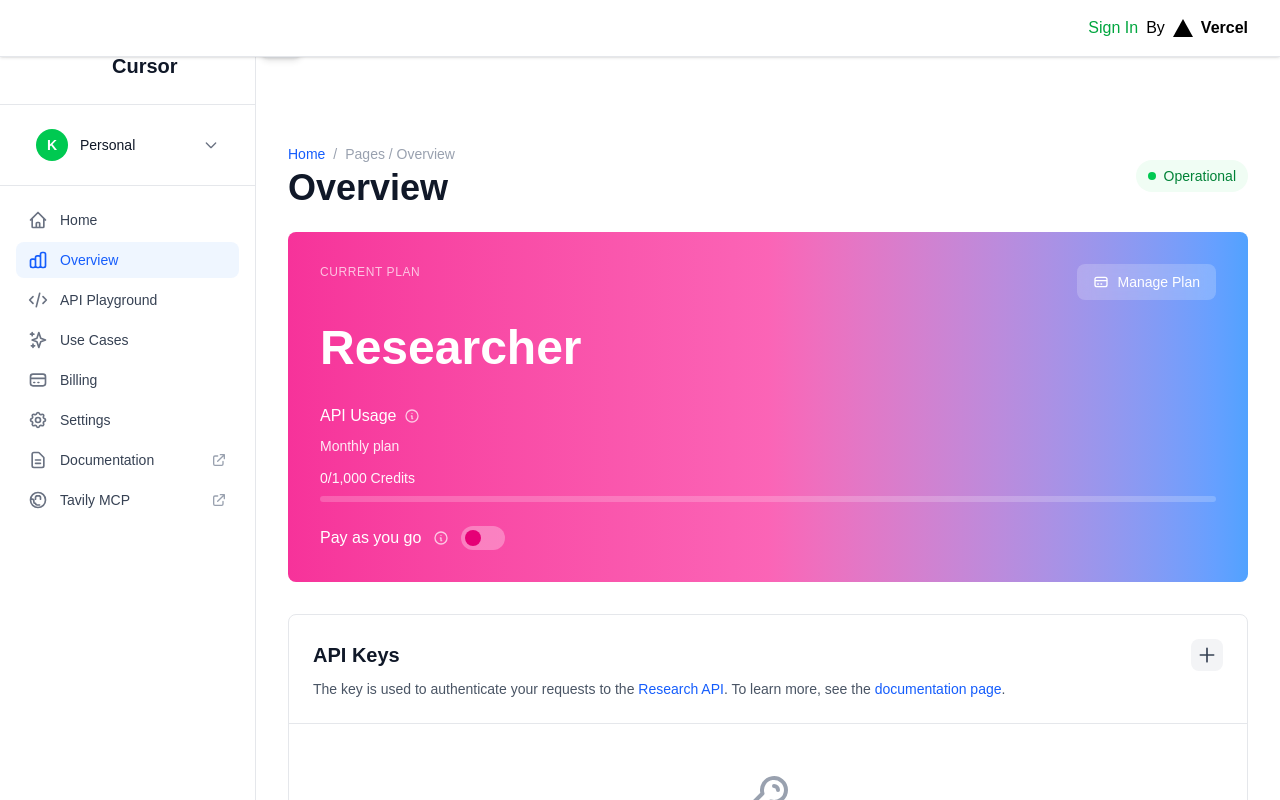
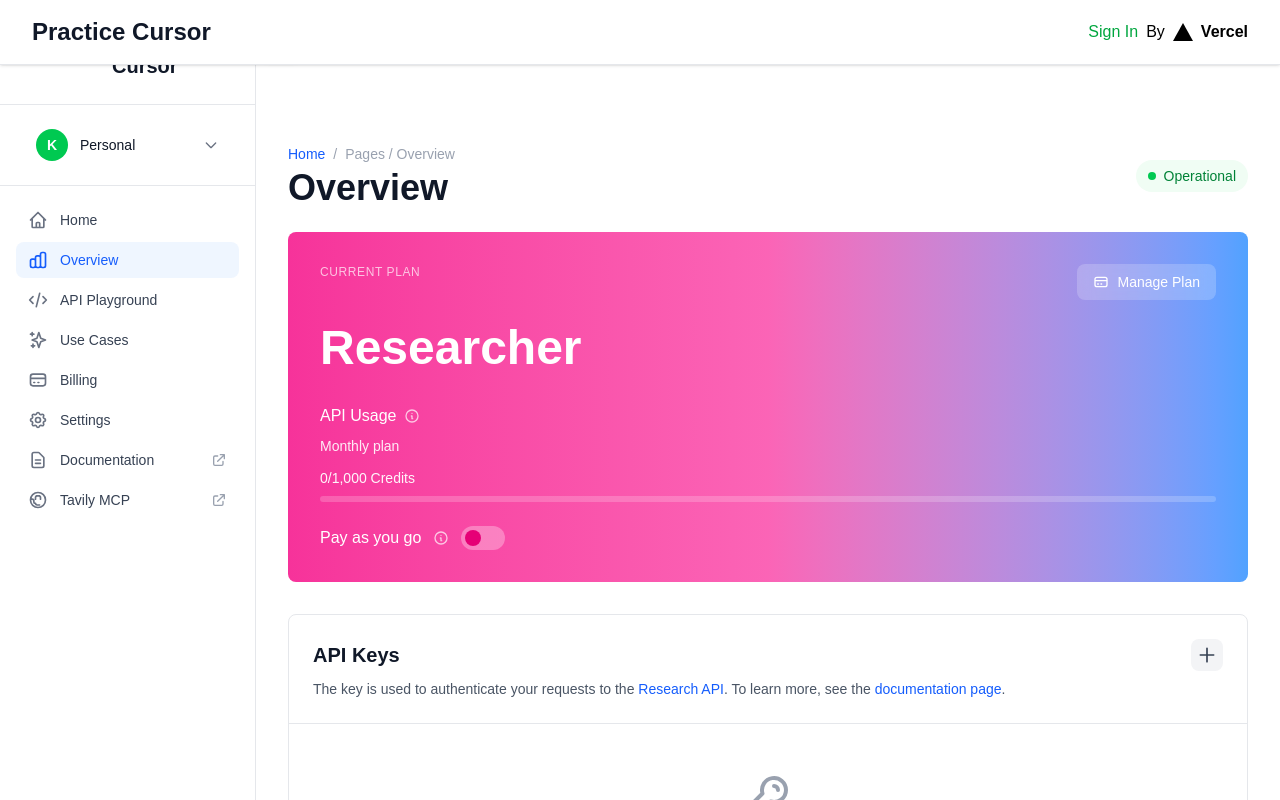
Before and after one commit to kunvar1988/PracticeCursor, a Next.js app: page /dashboards in a window 1280 px wide. Shown: the top 800 px of the page. Built offline with nearby package versions, Linux system fonts and the light colour scheme; no server answers; the database is empty.

Commit message:
Next commit

```diff
--- a/app/components/UserHeader.tsx
+++ b/app/components/UserHeader.tsx
@@ -8,7 +8,11 @@
 
   return (
     <header className="fixed top-0 left-0 right-0 z-[100] bg-white border-b border-gray-200 px-8 py-4 shadow-sm">
-      <div className="flex items-center justify-end gap-2">
+      <div className="flex items-center justify-between gap-2">
+        <div className="flex items-center">
+          <h1 className="text-2xl font-bold text-gray-900">Practice Cursor</h1>
+        </div>
+        <div className="flex items-center gap-2">
         {session?.user ? (
           <>
             {session.user.image ? (
@@ -53,6 +57,7 @@
           className="brightness-0"
         />
         <span className="text-black font-bold">Vercel</span>
+        </div>
       </div>
     </header>
   );
```
